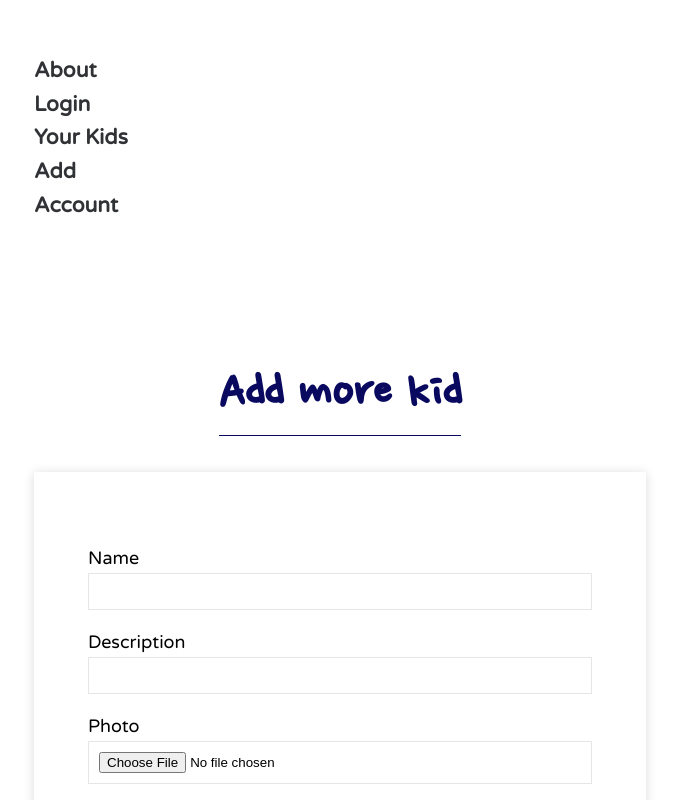
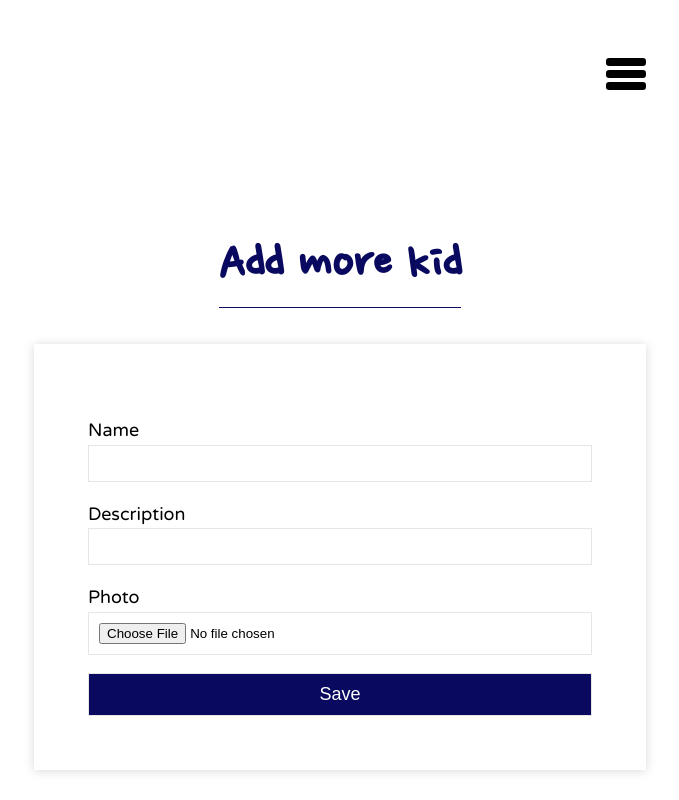
Before and after one commit to mikidoi/nextjs-dev-tracker, a Next.js app: page /add in a window 1280 px wide. Shown: the top 800 px of the page, without its empty margins (300-979 px from the left). Built offline with nearby package versions, Linux system fonts and the light colour scheme.

Commit message:
Nav display styling

```diff
--- a/components/layout.js
+++ b/components/layout.js
@@ -1,8 +1,21 @@
 import Head from "next/head";
 import Link from "next/link";
+import { useState } from "react";
 import styled from "styled-components";
 import Footer from "./footer";
 export const siteTitle = "Kids Dev Tracker";
+
+const MenuIcon = styled.svg`
+  margin-left: auto;
+  :hover {
+    cursor: pointer;
+  }
+`;
+
+const MenuWrapper = styled.div`
+  margin-left: auto;
+  padding: 2rem;
+`;
 
 const Container = styled.div`
   max-width: 36rem;
@@ -20,6 +33,7 @@ const Main = styled.div`
 `;
 
 export default function Layout({ children, home }) {
+  const [isOpen, setIsOpen] = useState(false);
   return (
     <Container>
       <Head>
@@ -38,7 +52,19 @@ export default function Layout({ children, home }) {
         <meta name="twitter:card" content="summary_large_image" />
       </Head>
       <nav>
-        <div>
+        {/* TODO: Add close button and add transition effect */}
+        <MenuIcon
+          viewBox="0 0 100 80"
+          width="40"
+          height="40"
+          onClick={() => setIsOpen(!isOpen)}
+        >
+          <rect width="100" height="20" rx="8"></rect>
+          <rect y="30" width="100" height="20" rx="8"></rect>
+          <rect y="60" width="100" height="20" rx="8"></rect>
+        </MenuIcon>
+        {isOpen && (
+          <MenuWrapper>
             <h3>
               <Link href="/about">
                 <a>About</a>
@@ -64,7 +90,8 @@ export default function Layout({ children, home }) {
                 <a>Account</a>
               </Link>
             </h3>
-        </div>
+          </MenuWrapper>
+        )}
       </nav>
       <Main>{children}</Main>
       <Footer />
--- a/styles/global.css
+++ b/styles/global.css
@@ -273,3 +273,8 @@ input[type="submit"] {
   color: white;
   font-size: 1rem;
 }
+
+nav {
+  display: flex;
+  flex-direction: column;
+}
```
Lines whose indentation alone changed are shown as unchanged.
